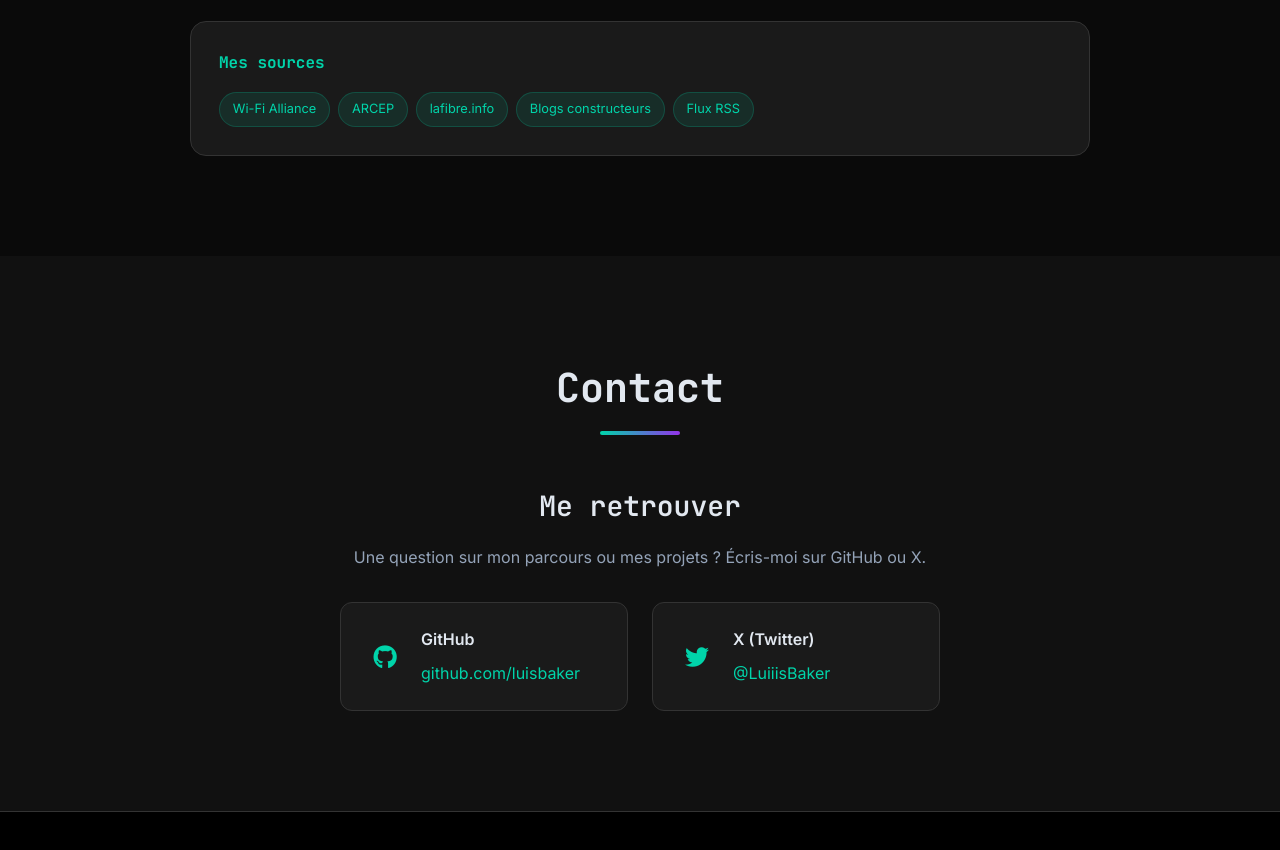
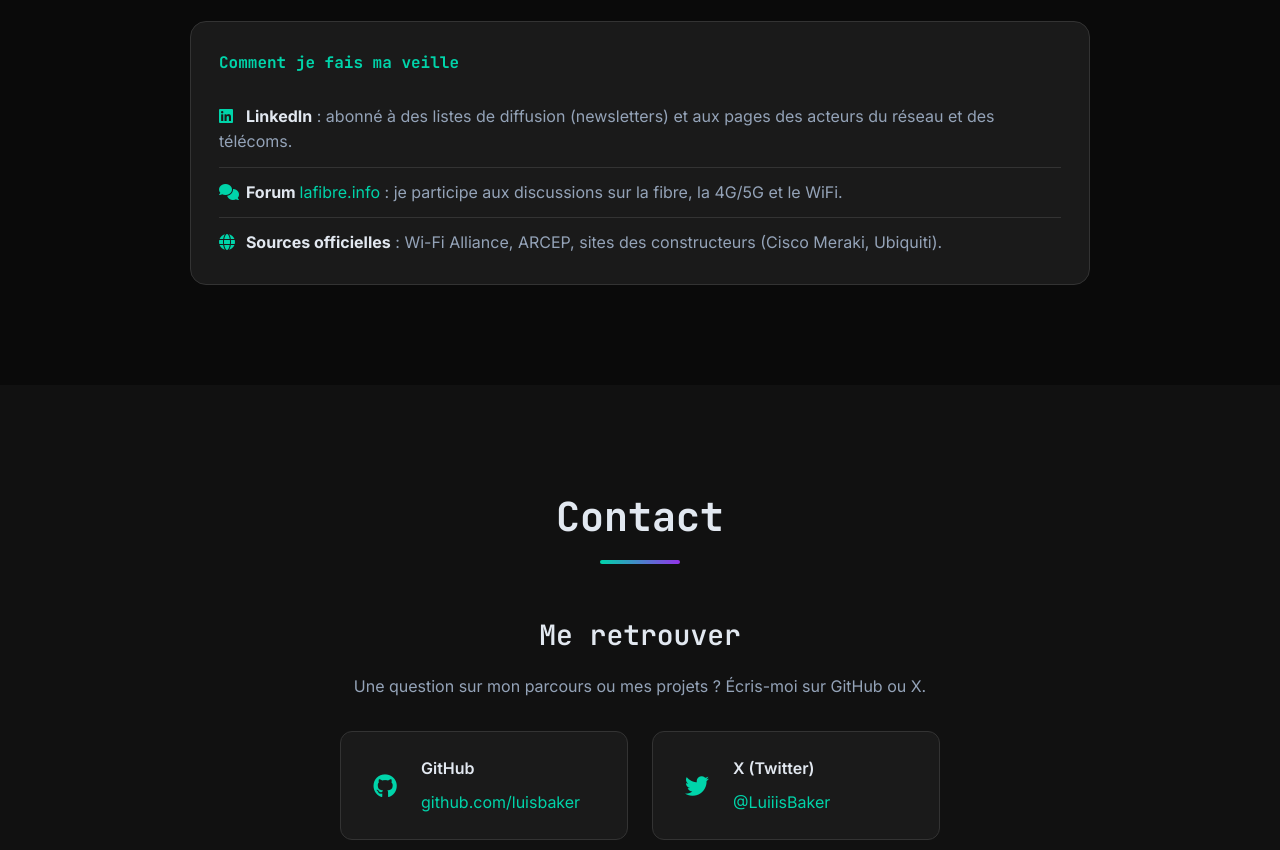
Before and after one commit to luisbaker/mysite, a website: page public/index.html in a window 1280 px wide. Shown: the part 6515-7365 px from the top of the page. Drawn offline with Linux system fonts and the light colour scheme.

Commit message:
Veille : abonnements LinkedIn et participation au forum lafibre.info

```diff
--- a/public/index.html
+++ b/public/index.html
@@ -435,14 +435,12 @@
                     </ul>
                 </div>
                 <div class="veille-sources">
-                    <h4>Mes sources</h4>
-                    <div class="project-tech">
-                        <span class="tech-tag">Wi-Fi Alliance</span>
-                        <span class="tech-tag">ARCEP</span>
-                        <span class="tech-tag">lafibre.info</span>
-                        <span class="tech-tag">Blogs constructeurs</span>
-                        <span class="tech-tag">Flux RSS</span>
-                    </div>
+                    <h4>Comment je fais ma veille</h4>
+                    <ul>
+                        <li><i class="fab fa-linkedin"></i> <strong>LinkedIn</strong> : abonné à des listes de diffusion (newsletters) et aux pages des acteurs du réseau et des télécoms.</li>
+                        <li><i class="fas fa-comments"></i> <strong>Forum <a href="https://lafibre.info" target="_blank" rel="noopener" class="contact-link">lafibre.info</a></strong> : je participe aux discussions sur la fibre, la 4G/5G et le WiFi.</li>
+                        <li><i class="fas fa-globe"></i> <strong>Sources officielles</strong> : Wi-Fi Alliance, ARCEP, sites des constructeurs (Cisco Meraki, Ubiquiti).</li>
+                    </ul>
                 </div>
             </div>
         </div>
--- a/public/styles.css
+++ b/public/styles.css
@@ -828,6 +828,31 @@ section {
     margin-bottom: 1rem;
 }
 
+.veille-sources ul {
+    list-style: none;
+}
+
+.veille-sources li {
+    color: #94a3b8;
+    padding: 0.75rem 0;
+    line-height: 1.6;
+    border-bottom: 1px solid #333;
+}
+
+.veille-sources li:last-child {
+    border-bottom: none;
+    padding-bottom: 0;
+}
+
+.veille-sources li i {
+    color: #00d4aa;
+    width: 1.4rem;
+}
+
+.veille-sources strong {
+    color: #e2e8f0;
+}
+
 /* Contact Section */
 .contact {
     background: #111;
```
